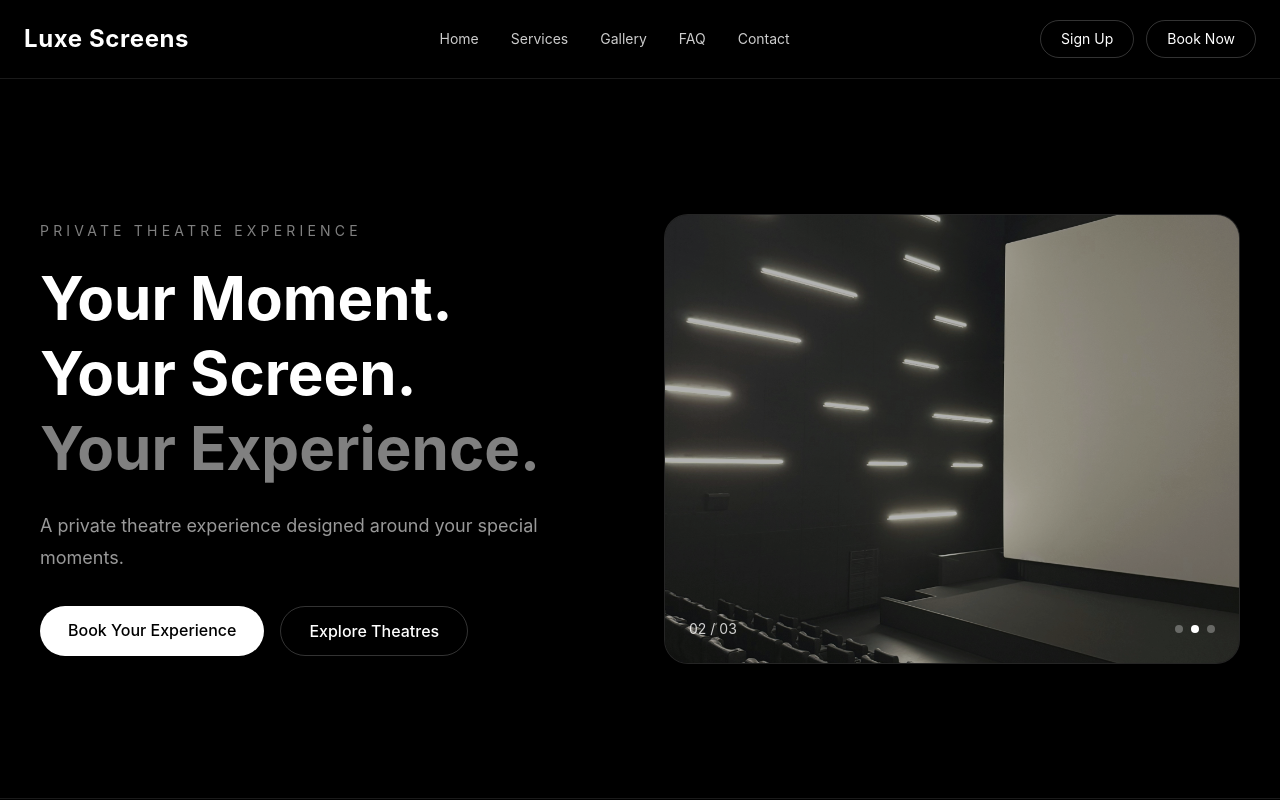
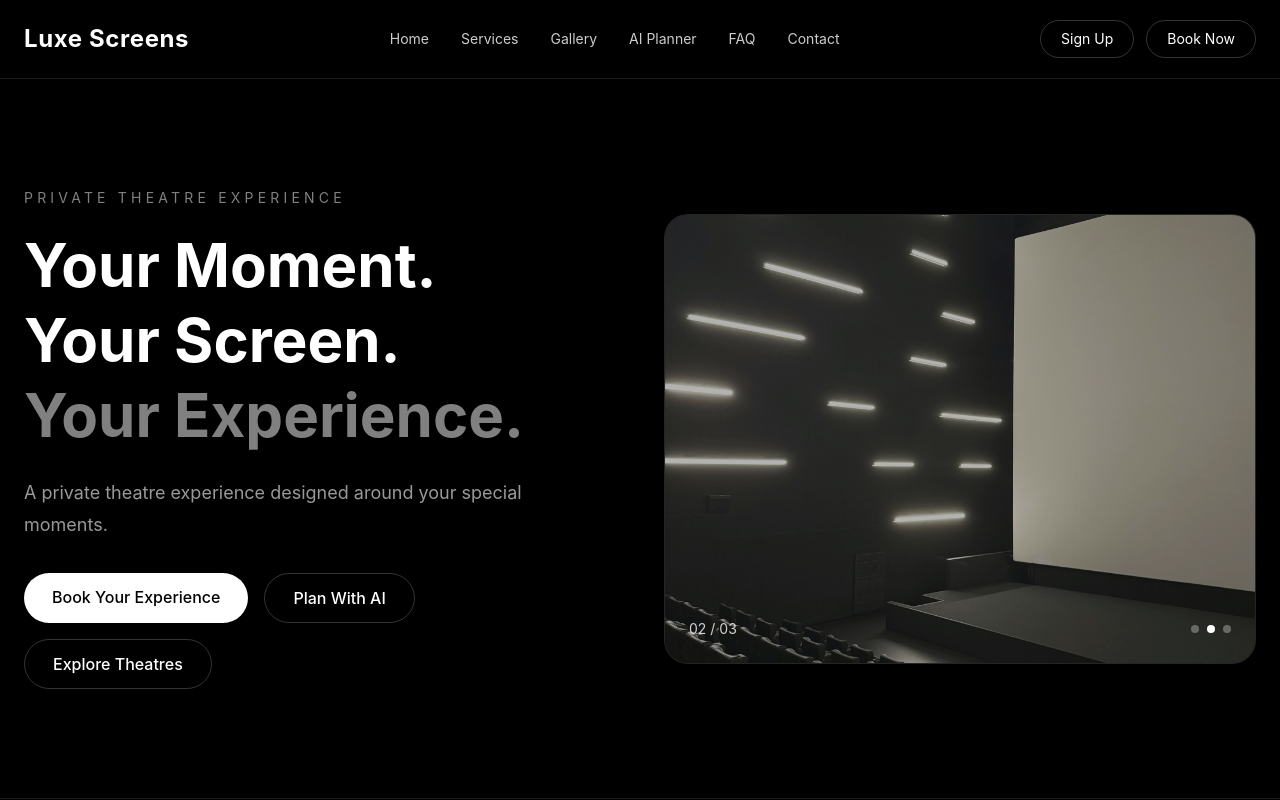
Before and after one commit to rajankumar-dev/luxe-screens, a React (Vite) app in the folder client/: page / in a window 1280 px wide. Shown: the top 800 px of the page. Built offline with nearby package versions, Linux system fonts and the light colour scheme; no server answers.

Commit message:
feat: add AI Planner link to Header and Home components

```diff
--- a/client/src/components/layouts/Header.jsx
+++ b/client/src/components/layouts/Header.jsx
@@ -46,6 +46,13 @@ const Header = () => {
 
                         <Link to="/gallery" className="text-sm text-white/80 hover:text-white">
                             Gallery
+                        </Link>
+
+                        <Link
+                            to="/ai-planner"
+                            className="text-sm text-white/80 hover:text-white"
+                        >
+                            AI Planner
                         </Link>
 
                         <Link to="/faq" className="text-sm text-white/80 hover:text-white">
@@ -111,6 +118,13 @@ const Header = () => {
                         <Link to="/gallery" onClick={closeMenu} className="text-sm text-white/80 hover:text-white">
                             Gallery
                         </Link>
+                        <Link
+                            to="/ai-planner"
+                            onClick={closeMenu}
+                            className="text-sm text-white/80 hover:text-white"
+                        >
+                            AI Planner
+                        </Link>
 
                         <Link to="/faq" onClick={closeMenu} className="text-sm text-white/80 hover:text-white">
                             FAQ
--- a/client/src/pages/Home.jsx
+++ b/client/src/pages/Home.jsx
@@ -116,6 +116,13 @@ const Home = () => {
                                 className="rounded-full bg-white px-7 py-3 font-medium text-black hover:bg-white/90"
                             >
                                 Book Your Experience
+                            </Link>
+
+                            <Link
+                                to="/ai-planner"
+                                className="rounded-full border border-white/20 px-7 py-3 font-medium hover:bg-white/10"
+                            >
+                                Plan With AI
                             </Link>
 
                             <Link
```
